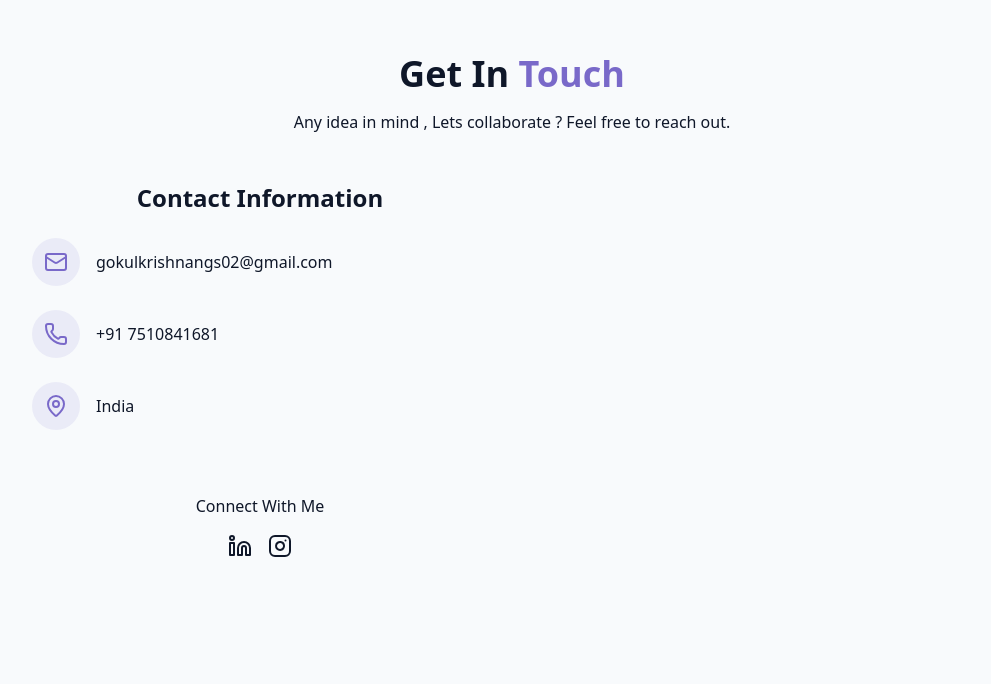
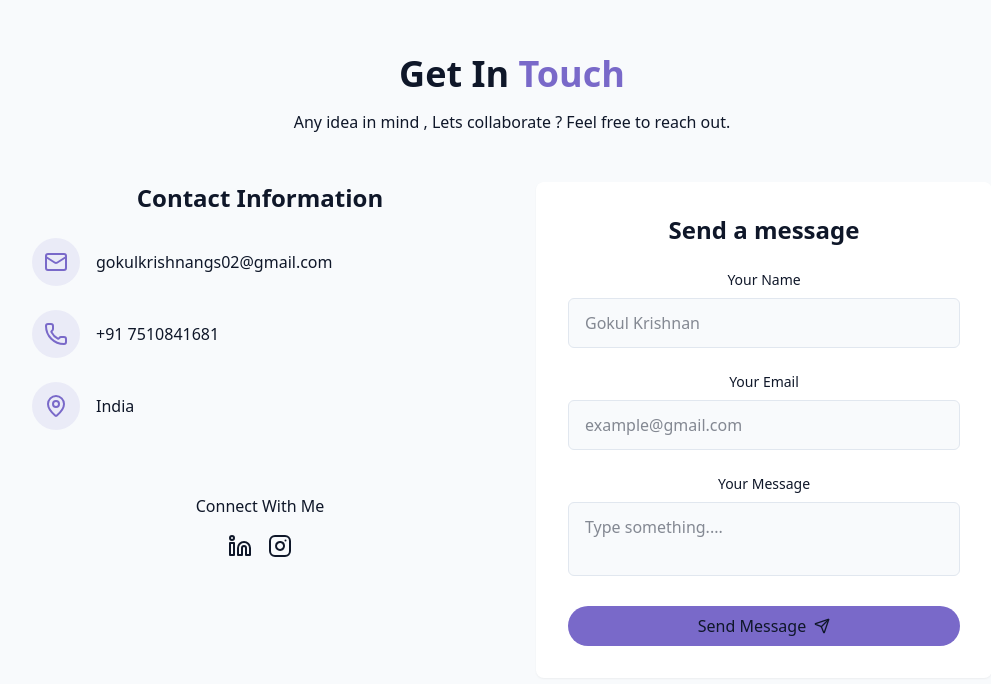
Before and after one commit to gokul-krishnan-gs/gokul-krishnan-portfolio, a React (Vite) app: page / in a window 1280 px wide. Shown: the part 3432-4116 px from the top of the page, without its empty margins (128-1119 px from the left). Before the commit the page ends 4086 px from the top, so only its background shows below. Built offline with nearby package versions, Linux system fonts and the light colour scheme.

Commit message:
17: Message Form section without the sending functionaly will work on that later.

```diff
--- a/src/components/ContactSection.jsx
+++ b/src/components/ContactSection.jsx
@@ -1,6 +1,10 @@
-import { Instagram, Linkedin, Mail, MapPin, Phone } from "lucide-react";
+import { Instagram, Linkedin, Mail, MapPin, Phone, Send } from "lucide-react";
 
 export default function ContactSection() {
+  function handleSubmit(event) {
+    event.preventDefault();
+    alert("Message Sended Successfully");
+  }
   return (
     <section id="contact" className="py-24 px-4 relative bg-secondary/30">
       <div className="container mx-auto max-w-5xl">
@@ -69,6 +73,69 @@
               </div>
             </div>
           </div>
+
+          <div className="bg-card p-8 rounded-lg shadow-xs">
+            <h3 className="text-2xl font-semibold mb-6">Send a message</h3>
+            <form className="space-y-6" onSubmit={handleSubmit}>
+              <div>
+                <label
+                  htmlFor="name"
+                  className="block text-sm font-medium mb-2"
+                >
+                  Your Name
+                </label>
+                <input
+                  type="text"
+                  id="name"
+                  name="name"
+                  required
+                  className="w-full px-4 py-3 rounded-md border border-input bg-background focus:outline-hidden focus:ring-2 focus:ring-primary"
+                  placeholder="Gokul Krishnan"
+                />
+              </div>
+
+              <div>
+                <label
+                  htmlFor="email"
+                  className="block text-sm font-medium mb-2"
+                >
+                  Your Email
+                </label>
+                <input
+                  type="email"
+                  id="email"
+                  name="email"
+                  required
+                  className="w-full px-4 py-3 rounded-md border border-input bg-background focus:outline-hidden focus:ring-2 focus:ring-primary"
+                  placeholder="example@gmail.com"
+                />
+              </div>
+
+              <div>
+                <label
+                  htmlFor="message"
+                  className="block text-sm font-medium mb-2"
+                >
+                  Your Message
+                </label>
+                <textarea
+                  type="text"
+                  id="message"
+                  name="message"
+                  required
+                  className="w-full px-4 py-3 rounded-md border border-input bg-background focus:outline-hidden focus:ring-2 focus:ring-primary resize-none"
+                  placeholder="Type something...."
+                />
+              </div>
+
+              <button
+                type="submit"
+                className={`cosmic-button w-full flex items-center justify-center gap-2`}
+              >
+                Send Message <Send size={16} />
+              </button>
+            </form>
+          </div>
         </div>
       </div>
     </section>
```
